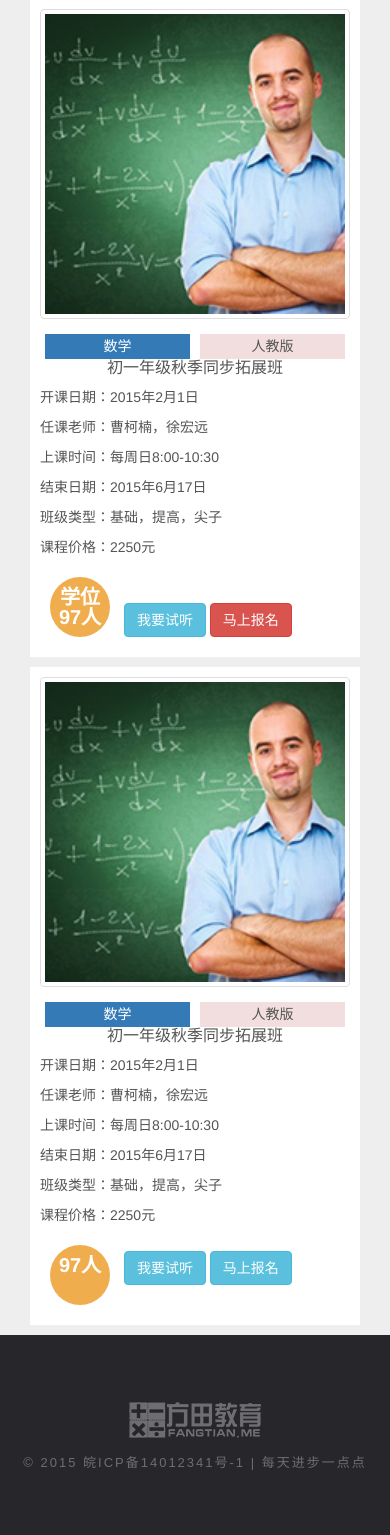
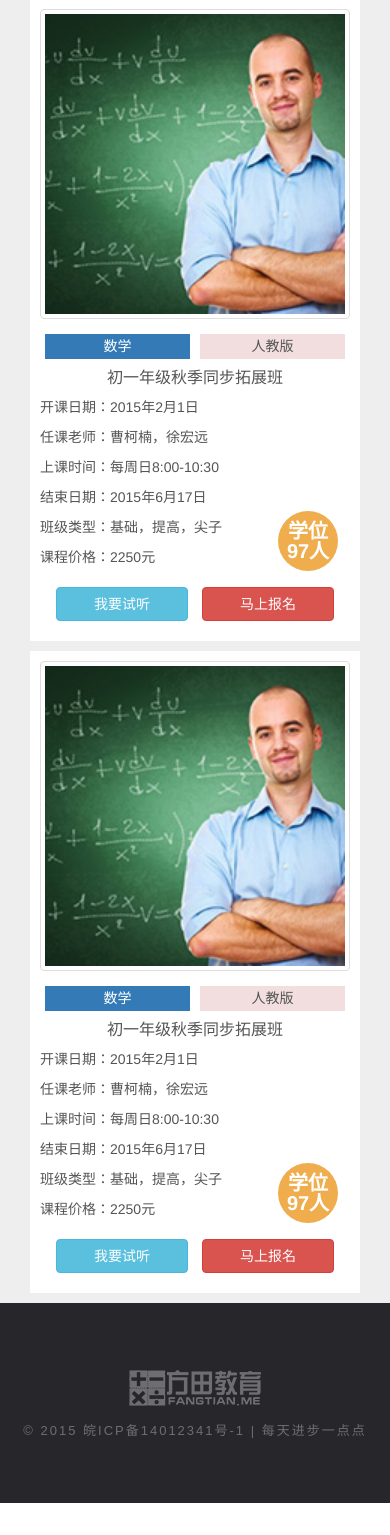
Before and after one commit to fangtian/fangtian_new, a PHP site: page /haibian/course.php in a window 390 px wide. Shown: the part 209-1744 px from the top of the page. After the commit the page ends 1712 px from the top, so only its background shows below. Run offline with PHP 8.4, Linux system fonts and the light colour scheme.

Commit message:
change course css

```diff
--- a/_/css/fangtian.css
+++ b/_/css/fangtian.css
@@ -998,10 +998,32 @@ header #dropdown-wx-menu .wx_desc {
   padding-top: 10px;
 }
 #course .course_list .classitem .btn {
-  margin: 5px 0px;
+  margin: 5px 5px;
 }
 #course .course_list .classitem .thumbnail {
   margin-bottom: 0;
+}
+@media (max-width: 991px) {
+  #course .course_list .classitem {
+    position: relative;
+  }
+  #course .course_list .classitem .badge {
+    position: absolute;
+    right: 5%;
+    bottom: 45px;
+  }
+  #course .course_list .classitem .btn-center {
+    text-align: center;
+    margin: 0px auto;
+  }
+  #course .course_list .classitem .btn-center .btn {
+    width: 45%;
+  }
+}
+@media (max-width: 991px) and (max-width: 767px) {
+  #course .course_list .classitem .btn-center {
+    margin: 5px 8px;
+  }
 }
 #course .course_title {
   padding: 5px 5px 0;
--- a/course.php
+++ b/course.php
@@ -30,10 +30,21 @@
       <section class="col-lg-10 clearfix">
         <div class="query_zone clearfix">
           <div class="key clearfix">
-            <div class="col-sm-3 col-xs-6"><span data-toggle="collapse" data-target="#location" class="btn btn-info" id="key-location">所在地</span><button id = "location-close" type="button" class="close hidden" aria-label="Close"><span aria-hidden="true">&times;</span></button></div>
-            <div class="col-sm-3 col-xs-6"><span data-toggle="collapse" data-target="#level" class="btn btn-info">年级</span></div>
-            <div class="col-sm-3 col-xs-6"><span data-toggle="collapse" data-target="#method" class="btn btn-info">授课方式</span></div>
-            <div class="col-sm-3 col-xs-6"><span data-toggle="collapse" data-target="#subject" class="btn btn-info">科目</span></div>
+            <div class="col-sm-3 col-xs-6">
+                <span data-toggle="collapse" data-target="#location" class="btn btn-info" id="key-location">所在地</span>
+                <button id = "location-close" type="button" class="close hidden" aria-label="Close">
+                  <span aria-hidden="true">&times;</span>
+                </button>
+              </div>
+            <div class="col-sm-3 col-xs-6">
+                <span data-toggle="collapse" data-target="#level" class="btn btn-info">年级</span>
+            </div>
+            <div class="col-sm-3 col-xs-6">
+              <span data-toggle="collapse" data-target="#method" class="btn btn-info">授课方式</span>
+            </div>
+            <div class="col-sm-3 col-xs-6">
+              <span data-toggle="collapse" data-target="#subject" class="btn btn-info">科目</span>
+              </div>
 
           </div>
 
@@ -89,7 +100,7 @@
         <div class="course_list">
           <div class="classitem">
             <div class="row">
-              <div class="col-md-2">
+              <div class="col-md-2 clearfix">
                 <div class="course_img">
                   <a href="#" class="thumbnail">
                   <img src="_/images/course_icon.jpg" alt="...">
@@ -123,18 +134,21 @@
               </div>
               <div class="col-md-2">
                 <span class="badge">学位<br>97人</span>
-                <button class="btn btn-info" type="button">
+                <div class="btn-center">
+                   <button class="btn btn-info" type="button">
                   我要试听
-                </button>
-                <button class="btn btn-danger" type="button">
-                  马上报名
-                </button>
+                  </button>
+                  <button class="btn btn-danger" type="button">
+                    马上报名
+                  </button>
+                </div>
+
               </div>
 
             </div>
           </div><div class="classitem">
             <div class="row">
-              <div class="col-md-2">
+              <div class="col-md-2 clearfix">
                 <div class="course_img">
                   <a href="#" class="thumbnail">
                   <img src="_/images/course_icon.jpg" alt="...">
@@ -167,13 +181,11 @@
                 </div>
               </div>
               <div class="col-md-2">
-                <span class="badge">97人</span>
-                <button class="btn btn-info" type="button">
-                  我要试听
-                </button>
-                <button class="btn btn-info" type="button">
-                  马上报名
-                </button>
+                <span class="badge">学位<br>97人</span>
+                <div class="btn-center">
+                  <button class="btn btn-info" type="button">我要试听</button>
+                  <button class="btn btn-danger" type="button">马上报名</button>
+                </div>
               </div>
 
             </div>
```
Also changed, not shown: _/components/less/_fangtian.less (+20 -1 lines), 1 other file.
